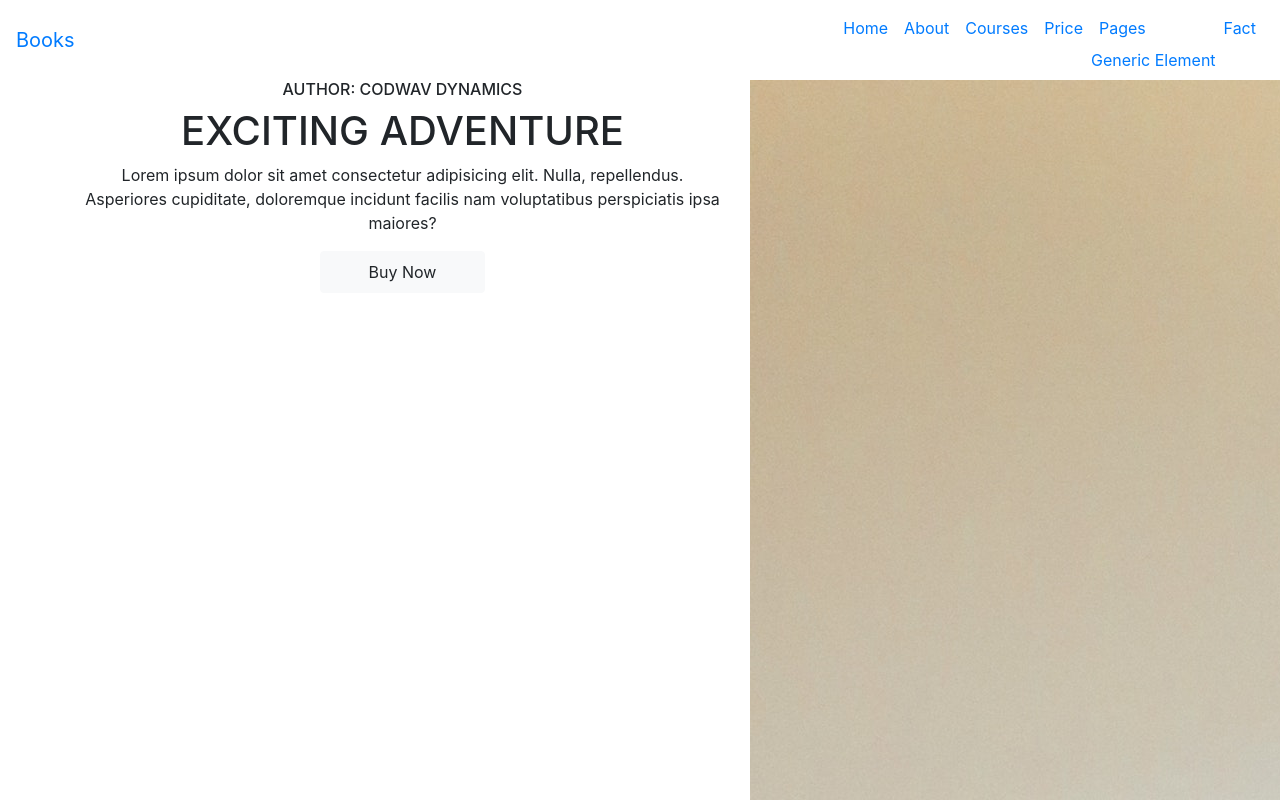
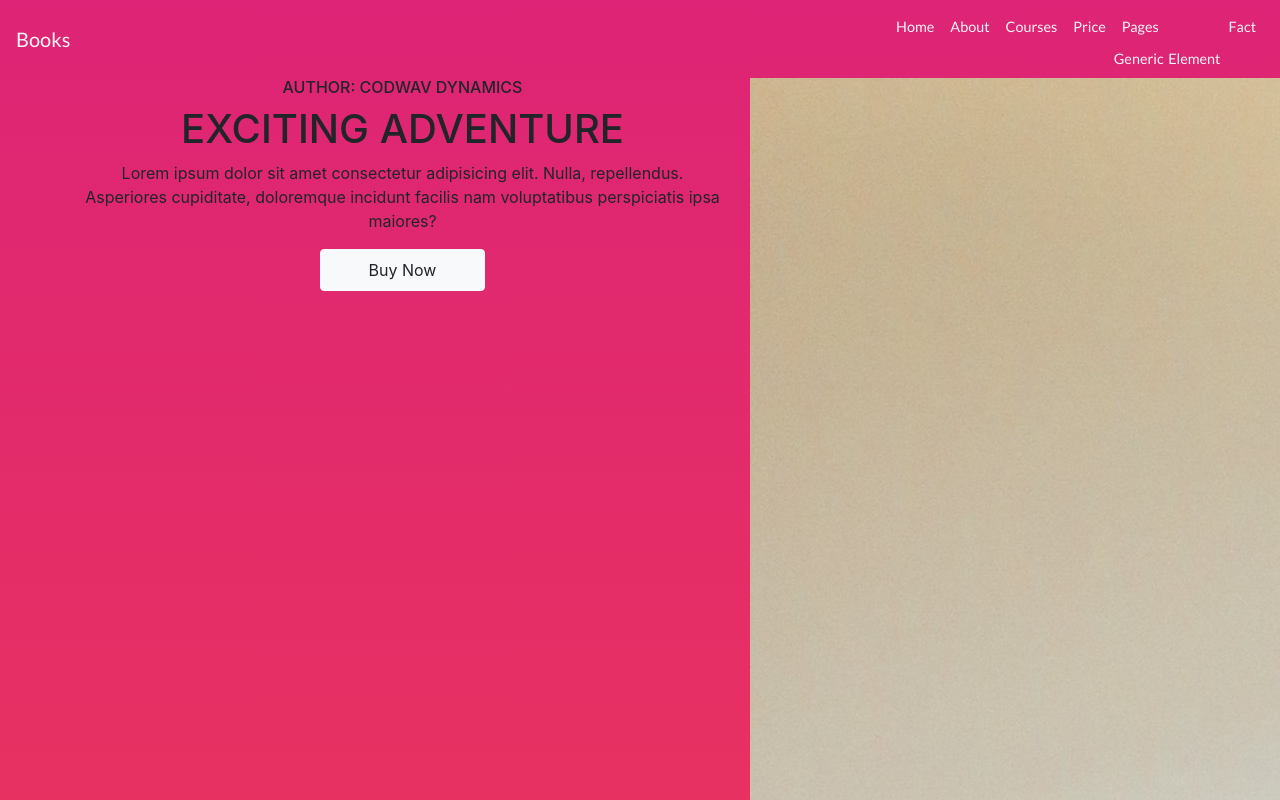
Before and after one commit to krish-nair/responsive-website, a plain HTML site: page src/index.html in a window 1280 px wide. Shown: the top 800 px of the page. Drawn offline with nearby package versions, Linux system fonts and the light colour scheme; a web font is replaced by a local one.

Commit message:
created varables in style.css

```diff
--- a/css/style.css
+++ b/css/style.css
@@ -18,5 +18,17 @@ section {
   --Patua: "Patua One", cursive;
   --Lobster: "Lobster", cursive;
   --light-black: #2e2c2caf;
-  --bg-gradient:
+  --bg-gradient: linear-gradient(to bottom, #dd2476, #ff512f);
+  --light-grey: rgba(255, 255, 255, 0);
 }
+
+header a {
+  font-family: var(--Lato-font);
+  font-size: 0.9em;
+  color: whitesmoke;
+}
+
+header {
+  background: #dd2476;
+  background: var(--bg-gradient);
+}
```
